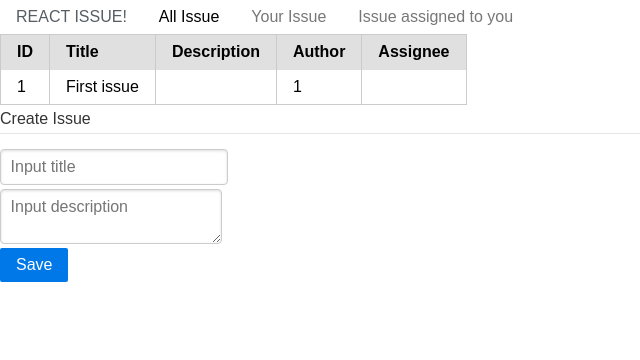
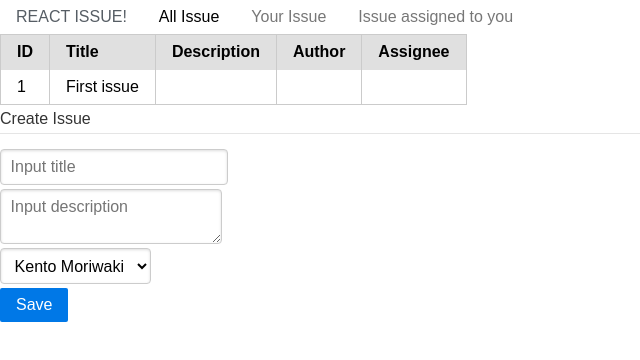
Before and after one commit to KentoMoriwaki/react_sokushu, a React app: page / in a window 1280 px wide. Shown: the top 360 px of the page, without its empty margins (0-640 px from the left). Built offline with nearby package versions, Linux system fonts and the light colour scheme; the HTML template or start-up script is replaced by a standard one.

Commit message:
Add UserSelect

```diff
--- a/components/IssueEditForm.js
+++ b/components/IssueEditForm.js
@@ -1,4 +1,6 @@
 import React, { Component } from 'react'
+
+import UserSelect from './UserSelect'
 
 export default class IssueEditForm extends Component {
   constructor(props) {
@@ -9,7 +11,9 @@ export default class IssueEditForm extends Component {
     return {
       title: this.props.issue.title,
       description: this.props.issue.description,
-      id: this.props.issue.id
+      id: this.props.issue.id,
+      assignee: this.props.issue.assignee,
+      author: this.props.issue.author
     }
   }
 
@@ -28,6 +32,11 @@ export default class IssueEditForm extends Component {
     s.description = e.target.value
     this.setState(s)
   }
+  onAssigneeSelect(user) {
+    let s = this.state
+    s.assignee = user
+    this.setState(s)
+  }
 
   render() {
     return (
@@ -37,6 +46,7 @@ export default class IssueEditForm extends Component {
             <legend>Create Issue</legend>
             <input type="text" value={this.state.title} onChange={this.onTitleChange.bind(this)} placeholder="Input title" />
             <textarea value={this.state.description} onChange={this.onDescriptionChange.bind(this)} placeholder="Input description" />
+            <UserSelect onChange={this.onAssigneeSelect.bind(this)} />
             <button className="pure-button pure-button-primary">Save</button>
           </fieldset>
         </form>
--- a/components/IssueList.js
+++ b/components/IssueList.js
@@ -8,7 +8,7 @@ export default class IssueList extends Component {
     super(props)
     this.state = {
       issues: [
-        { id: 1, title: 'First issue', author: 1 }
+        { id: 1, title: 'First issue', author: {id: 1}, assignee: {id: 1} }
       ],
       emptyIssue: this.getEmptyIssue()
     }
@@ -17,7 +17,8 @@ export default class IssueList extends Component {
     return {
       title: '',
       description: '',
-      assignee: 1
+      author: { id: 1 },
+      assignee: { id: 1 }
     }
   }
 
--- a/components/IssueListItem.js
+++ b/components/IssueListItem.js
@@ -30,8 +30,8 @@ export default class IssueListItem extends Component {
           <a onClick={this.onEditClick.bind(this)}>{ issue.title }</a>
         </td>
         <td>{ issue.description }</td>
-        <td>{ issue.author }</td>
-        <td>{ issue.assignee }</td>
+        <td>{ issue.author.name }</td>
+        <td>{ issue.assignee.name }</td>
         { this.state.isEditFormVisible && <IssueEditForm issue={this.props.issue} onUpdate={this.onUpdate.bind(this)} /> }
       </tr>
     )
--- /dev/null
+++ b/components/UserSelect.js
@@ -0,0 +1,38 @@
+import React, { Component } from 'react'
+
+export default class UserSelect extends Component {
+  constructor(props) {
+    super(props)
+    this.state = {
+      selectedUserId: 1,
+      users: [
+        { id: 1, name: 'Kento Moriwaki' },
+        { id: 2, name: 'Foo bar' },
+        { id: 3, name: 'Bazbaz' }
+      ]
+    }
+  }
+
+  onChange(e) {
+    var selectedUser
+    this.state.users.some((user) => {
+      if (user.id == e.target.value) {
+        selectedUser = user
+        return true
+      }
+      return false
+    })
+    this.props.onChange(selectedUser)
+    this.setState({users: this.state.users, selectedUserId: selectedUser.id})
+  }
+
+  render() {
+    return (
+      <select value={this.state.selectedUserId} onChange={this.onChange.bind(this)}>
+        { this.state.users.map((user) => {
+          return <option key={user.id} value={user.id}>{user.name}</option>
+        }) }
+      </select>
+    )
+  }
+}
```
